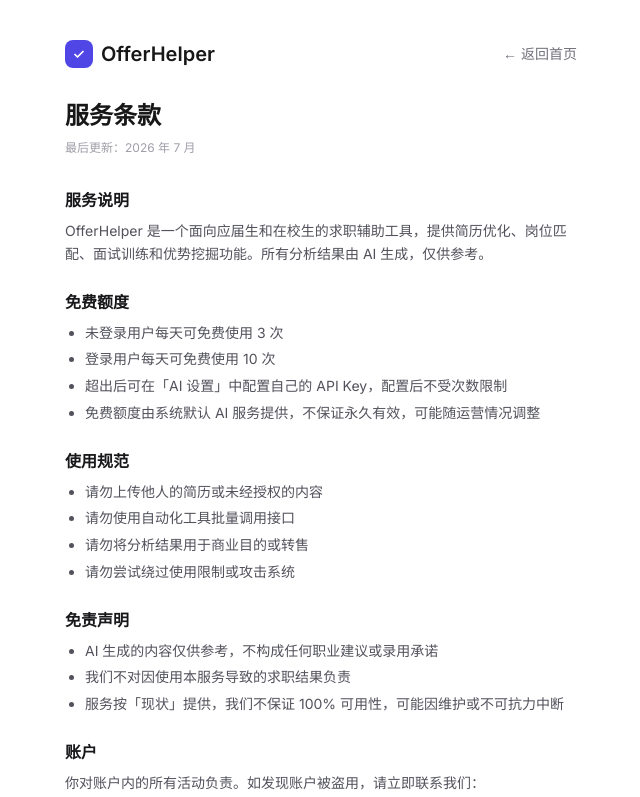
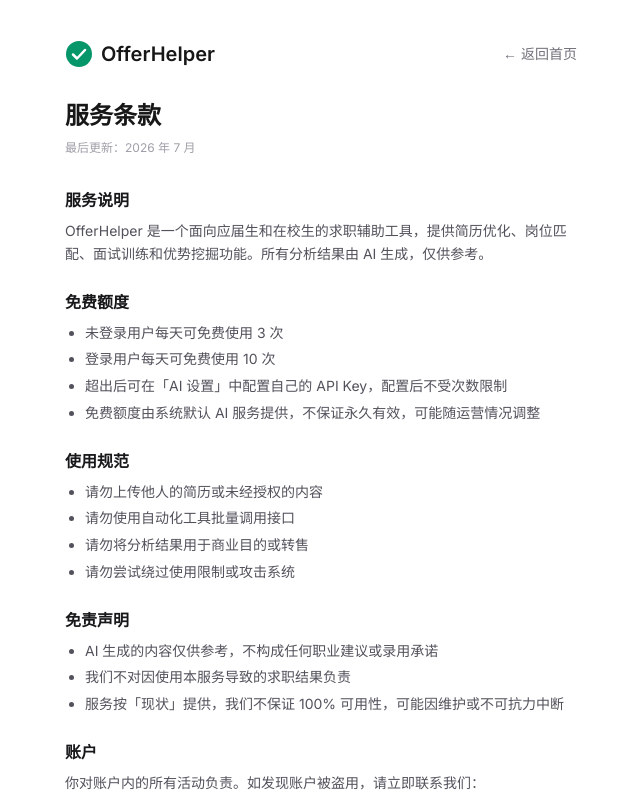
Before and after one commit to grinxx/offerhelper-web, a Next.js app: page /terms in a window 1280 px wide. Shown: the top 797 px of the page, without its empty margins (319-959 px from the left). Built offline with nearby package versions, Linux system fonts and the light colour scheme.

Commit message:
feat: rebrand logo to green circle O+checkmark, update favicon and OG

```diff
--- a/app/layout.tsx
+++ b/app/layout.tsx
@@ -15,7 +15,7 @@ export const metadata: Metadata = {
     shortcut: '/favicon.svg',
     apple: '/favicon.svg',
   },
-  themeColor: '#4F46E5',
+  themeColor: '#059669',
   openGraph: {
     title: 'OfferHelper — 把真实经历变成可投递的求职材料',
     description: '不编造，不包装，只优化表达。简历优化、岗位匹配、面试训练、优势挖掘，一站式求职准备工具。',
--- a/app/og/route.tsx
+++ b/app/og/route.tsx
@@ -25,7 +25,7 @@ export default function OGImage() {
           position: 'absolute',
           top: 0, right: 0,
           width: '400px', height: '400px',
-          background: 'radial-gradient(circle, rgba(79,70,229,0.3) 0%, transparent 70%)',
+          background: 'radial-gradient(circle, rgba(5,150,105,0.3) 0%, transparent 70%)',
           borderRadius: '50%',
         }} />
 
@@ -38,7 +38,7 @@ export default function OGImage() {
         }}>
           <div style={{
             width: '52px', height: '52px',
-            background: '#4F46E5',
+            background: '#059669',
             borderRadius: '12px',
             display: 'flex',
             alignItems: 'center',
@@ -76,9 +76,9 @@ export default function OGImage() {
         <div style={{ display: 'flex', gap: '16px' }}>
           {['简历优化', '岗位匹配', '面试训练', '优势挖掘'].map(label => (
             <div key={label} style={{
-              background: 'rgba(79,70,229,0.2)',
-              border: '1px solid rgba(79,70,229,0.5)',
-              color: '#a5b4fc',
+              background: 'rgba(5,150,105,0.2)',
+              border: '1px solid rgba(5,150,105,0.5)',
+              color: '#6ee7b7',
               padding: '8px 20px',
               borderRadius: '100px',
               fontSize: '20px',
--- a/app/page.tsx
+++ b/app/page.tsx
@@ -118,9 +118,10 @@ export default function HomePage() {
     <main className="w-full px-4 sm:px-8 md:px-12 lg:px-20 xl:px-32 py-10 max-w-7xl mx-auto min-h-screen flex flex-col justify-center">
       <header className="flex items-start justify-between mb-10 gap-4">
         <h1 className="text-xl font-semibold shrink-0 flex items-center gap-2">
-          <span className="inline-flex items-center justify-center w-7 h-7 rounded-lg shrink-0" style={{background:'#4F46E5'}}>
-            <svg viewBox="0 0 32 32" className="w-4 h-4"><polyline points="8,17 13,22 24,11" stroke="white" strokeWidth="3.5" strokeLinecap="round" strokeLinejoin="round" fill="none"/></svg>
-          </span>
+          <svg width="28" height="28" viewBox="0 0 28 28" fill="none" xmlns="http://www.w3.org/2000/svg">
+            <circle cx="14" cy="14" r="13" fill="#059669" />
+            <polyline points="8,14.5 12,18.5 20,10" stroke="white" strokeWidth="2.5" strokeLinecap="round" strokeLinejoin="round"/>
+          </svg>
           <span>OfferHelper</span>
         </h1>
         {user ? (
--- a/components/Logo.tsx
+++ b/components/Logo.tsx
@@ -3,11 +3,10 @@ import Link from 'next/link'
 export default function Logo() {
   return (
     <Link href="/" className="flex items-center gap-2 shrink-0">
-      <span className="inline-flex items-center justify-center w-7 h-7 rounded-lg" style={{background:'#4F46E5'}}>
-        <svg viewBox="0 0 32 32" className="w-4 h-4">
-          <polyline points="8,17 13,22 24,11" stroke="white" strokeWidth="3.5" strokeLinecap="round" strokeLinejoin="round" fill="none"/>
-        </svg>
-      </span>
+      <svg width="28" height="28" viewBox="0 0 28 28" fill="none" xmlns="http://www.w3.org/2000/svg">
+        <circle cx="14" cy="14" r="13" fill="#059669" />
+        <polyline points="8,14.5 12,18.5 20,10" stroke="white" strokeWidth="2.5" strokeLinecap="round" strokeLinejoin="round"/>
+      </svg>
       <span className="text-xl font-semibold">OfferHelper</span>
     </Link>
   )
```
Also changed, not shown: public/favicon.svg.
